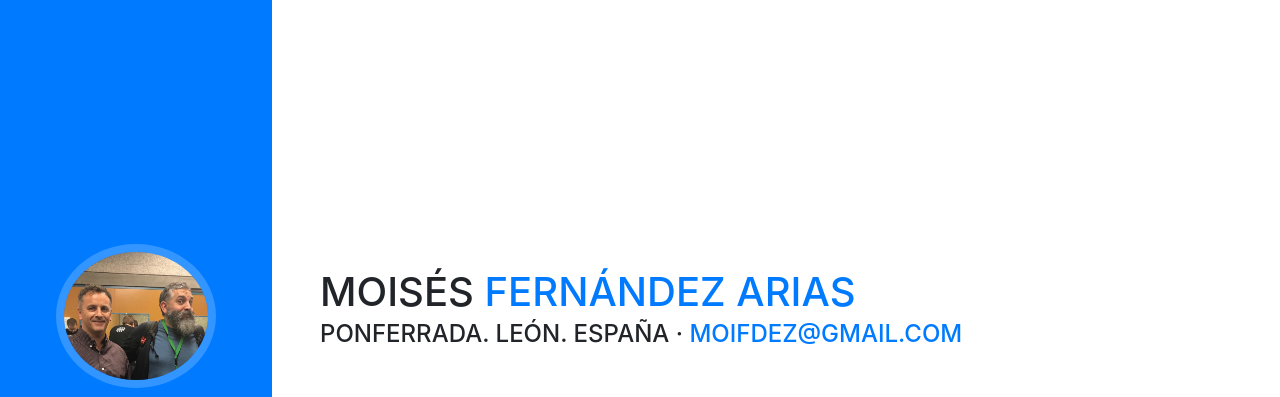
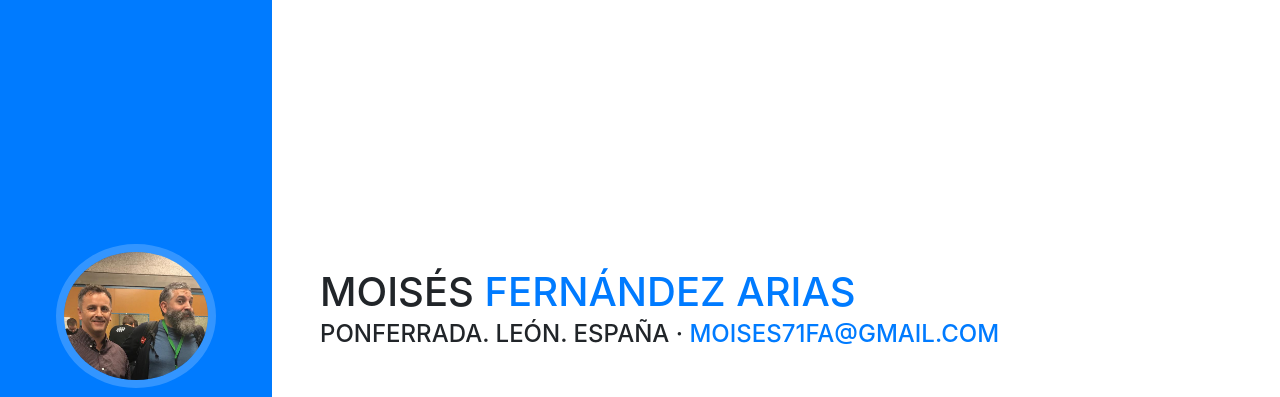
Before and after one commit to moisesfa/moisesfa.github.io, a website with bundled scripts: page index.html in a window 1280 px wide. Shown: the top 397 px of the page. Built offline with nearby package versions, Linux system fonts and the light colour scheme; a web font is replaced by a local one.

Commit message:
Version 5 de mi web

```diff
--- a/index.html
+++ b/index.html
@@ -61,7 +61,7 @@
             <span class="text-primary">Fernández Arias</span>
           </h1>
           <div class="subheading mb-5">Ponferrada. León. España ·
-            <a href="mailto:name@email.com">moifdez@gmail.com</a>
+            <a href="mailto:name@email.com">moises71fa@gmail.com</a>
           </div>
           <p class="lead mb-5">Ingeniero Técnico Industrial dedicado, durante mas de 20 años, al diseño de producto electrónico.</p>
           <div class="social-icons">
```
